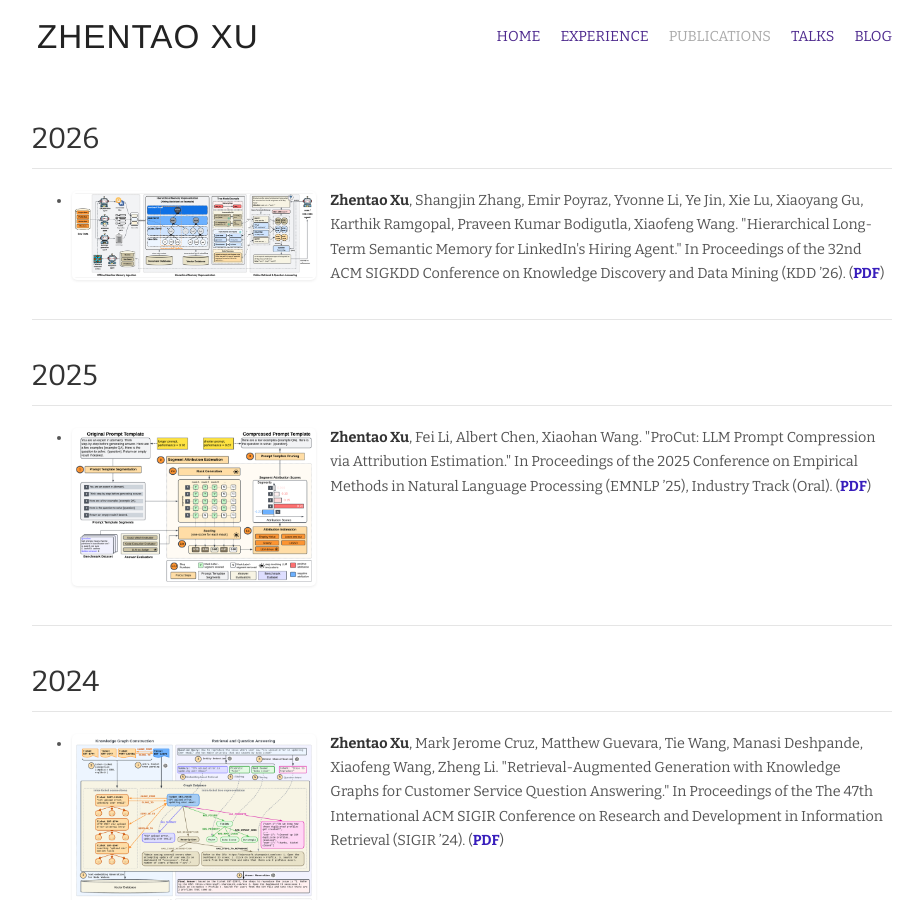
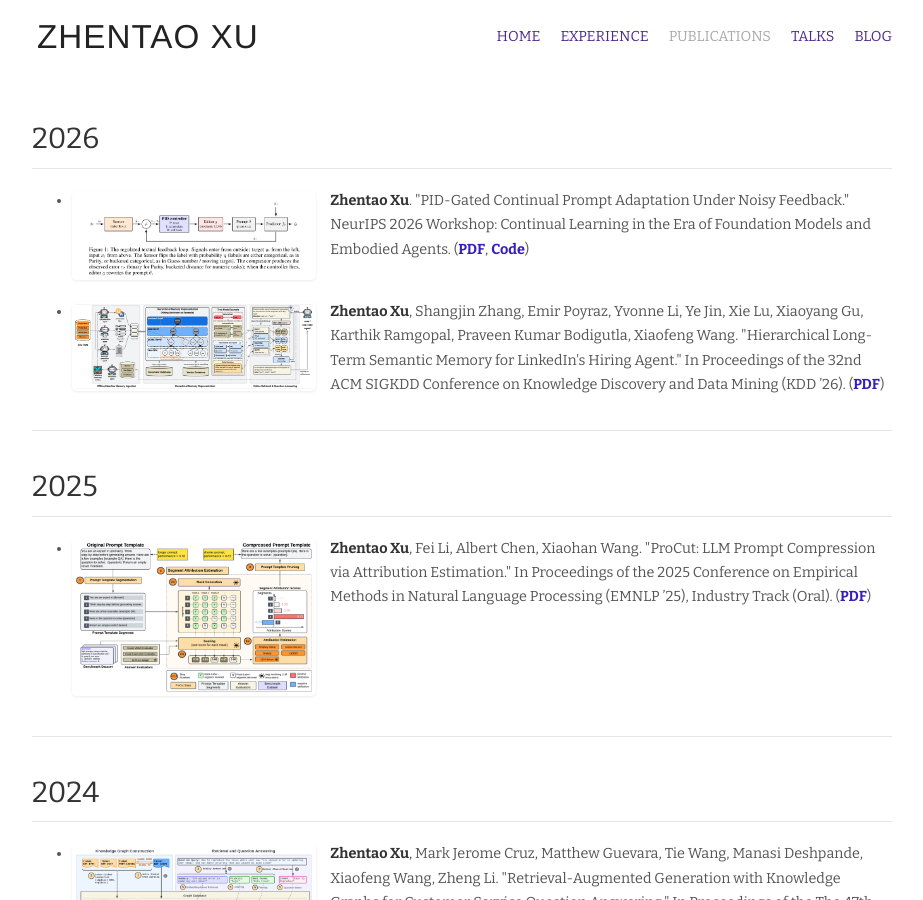
Before and after one commit to zhentao-xu/zhentao-xu.github.io, a Jekyll site: the page built from publications.md, in a window 1280 px wide and 900 px high. Shown: the whole window, without its empty margins (178-1101 px from the left). Built offline with Jekyll 4.4.1, drawn with Linux system fonts in a browser that asks for light colours; nearby versions of some CDN libraries.

Commit message:
Add PID-gated prompt adaptation paper

```diff
--- a/publications.md
+++ b/publications.md
@@ -44,6 +44,7 @@ layout: default
   <div class="hentry post">
     <div class="entry-summary">
       <ul class="project-list">
+        <li><a class="pub-fig" href="https://arxiv.org/abs/2610.16129" target="_blank" rel="noopener"><img src="/images/pubs/202610_pid_gated_prompt_adaptation.png" alt="PID-gated continual prompt adaptation feedback loop" /></a><strong style="color:#333;">Zhentao Xu</strong>. "PID-Gated Continual Prompt Adaptation Under Noisy Feedback." NeurIPS 2026 Workshop: Continual Learning in the Era of Foundation Models and Embodied Agents. (<a href="https://arxiv.org/abs/2610.16129">PDF</a>, <a href="https://github.com/zhentao-xu/pid-gated-agent-learning">Code</a>)</li>
         <li><a class="pub-fig" href="https://arxiv.org/abs/2604.26197" target="_blank" rel="noopener"><img src="/images/pubs/202604_hltm.png" alt="Hierarchical Long-Term Semantic Memory figure" /></a><strong style="color:#333;">Zhentao Xu</strong>, Shangjin Zhang, Emir Poyraz, Yvonne Li, Ye Jin, Xie Lu, Xiaoyang Gu, Karthik Ramgopal, Praveen Kumar Bodigutla, Xiaofeng Wang. "Hierarchical Long-Term Semantic Memory for LinkedIn's Hiring Agent." In Proceedings of the 32nd ACM SIGKDD Conference on Knowledge Discovery and Data Mining (KDD ’26). (<a href="https://arxiv.org/abs/2604.26197">PDF</a>)</li>
       </ul>
     </div>
```
Also changed, not shown: images/pubs/202610_pid_gated_prompt_adaptation.png (added).
